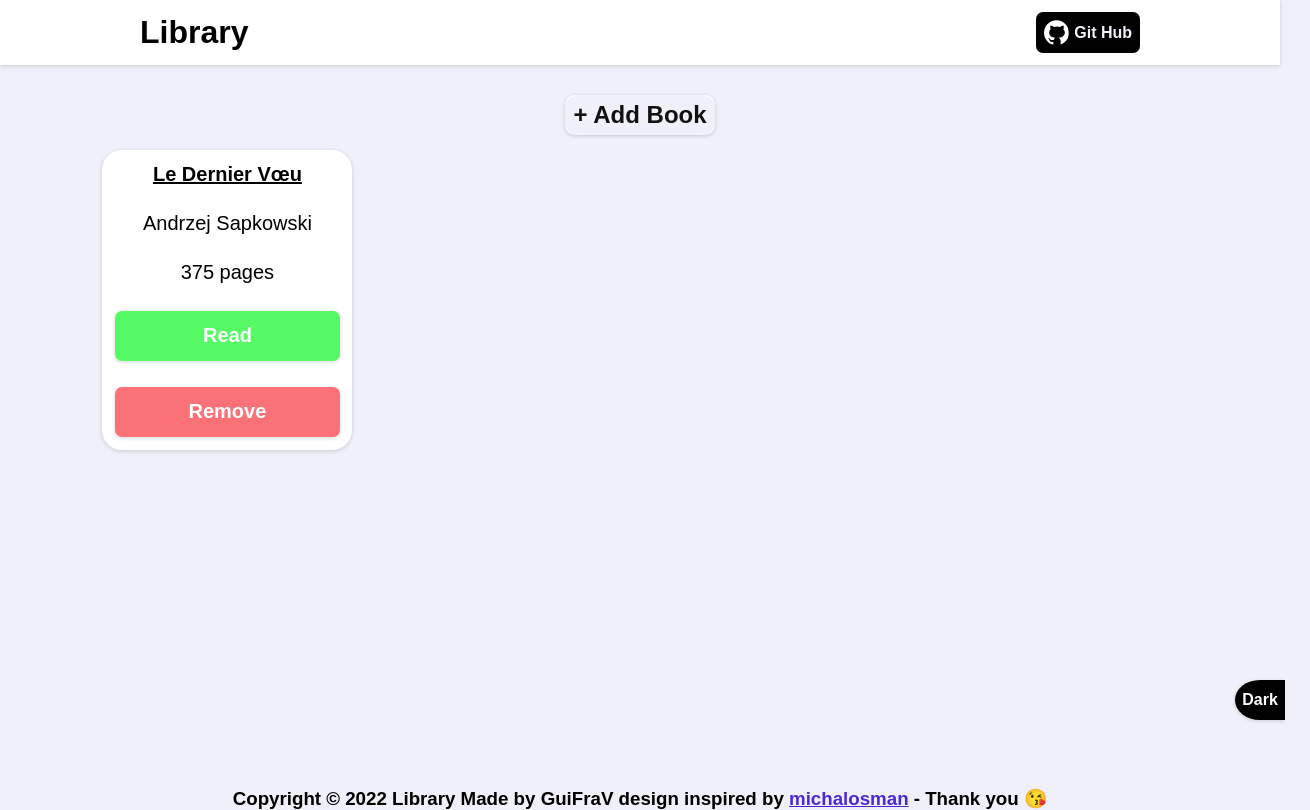
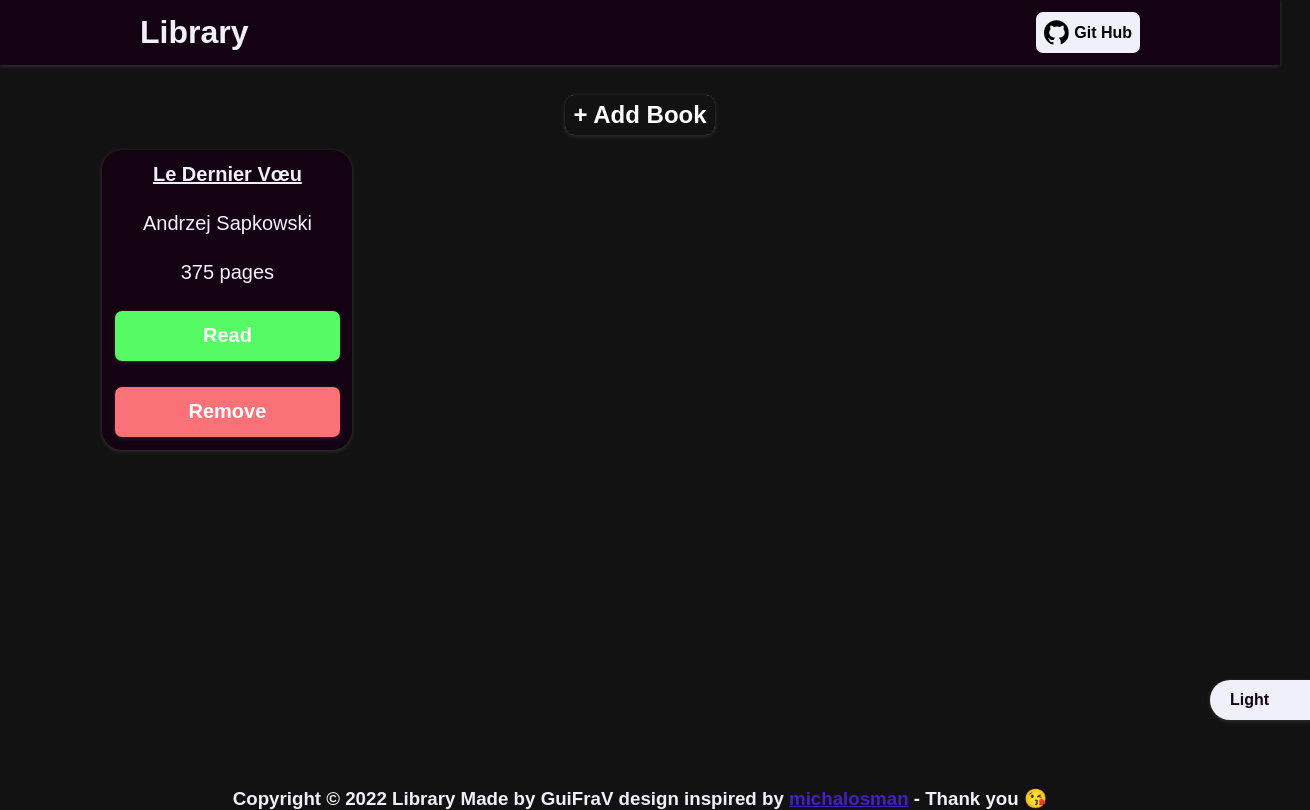
Before and after one commit to GuiFraV/My-Library, a plain HTML site: page index.html in a window 1280 px wide. Both pictures are taken after a click on the element "Dark". Shown: the whole page, 1310 px wide, since content can reach past the window. Drawn offline with Linux system fonts and the light colour scheme.

Commit message:
Add dark mode

```diff
--- a/app.js
+++ b/app.js
@@ -12,17 +12,63 @@ const inputPages = document.querySelector('#pages');
 const inputCheck = document.querySelector('#check');
 const bookGrid = document.querySelector('.bookGrid');
 const book = document.querySelectorAll('.gridBook');
+const lightMode = document.querySelector('.shiftMode');
 
 // Logics
 function changeColor(){
-    a.style.color = 'black';
-    img.style.filter = 'none';
+    const shine = document.querySelector('.shiftMode p').innerHTML;
+    if(shine == 'Dark'){
+        a.style.color = 'black';
+        img.style.filter = 'none';
+    }else{
+        a.style.color = 'white';
+        img.style.filter = 'invert(99%) sepia(0%) saturate(7500%) hue-rotate(188deg) brightness(101%) contrast(101%)';
+    }
 }
 
 function returnColor(){
-    a.style.color = 'white';
-    img.style.filter = 'invert(99%) sepia(0%) saturate(7500%) hue-rotate(188deg) brightness(101%) contrast(101%)';
+    const shine = document.querySelector('.shiftMode p').innerHTML;
+    if(shine == 'Dark'){
+        a.style.color = 'white';
+        img.style.filter = 'invert(99%) sepia(0%) saturate(7500%) hue-rotate(188deg) brightness(101%) contrast(101%)';
+    }else{
+        a.style.color = 'black';
+        img.style.filter = 'none';
+    }
 }
+
+
+function light(){
+
+    let shine = this.firstElementChild.innerHTML;
+    const glow = document.querySelector('.glow-on-hover');
+
+    // We can make a ternary operator for one line
+    // shine == 'Dark' ? this.firstElementChild.innerHTML = 'Light':this.firstElementChild.innerHTML = 'Dark';
+
+    if(shine == 'Dark'){
+        this.firstElementChild.innerHTML = 'Light';
+        document.documentElement.style.setProperty('--white', '#140212');
+        document.documentElement.style.setProperty('--grey', '#121212');
+        document.documentElement.style.setProperty('--black', '#F0F0FA');
+        document.documentElement.style.setProperty('--shadow', 'rgba(255,255,255,0.16) 0px 1px 4px');
+        a.style.color = '#000000';
+        glow.style.color = "#ffffff";
+        img.style.filter = 'none';
+    }else {
+        this.firstElementChild.innerHTML = 'Dark';
+        document.documentElement.style.setProperty('--white', '#ffffff');
+        document.documentElement.style.setProperty('--grey', '#F0F0FA');
+        document.documentElement.style.setProperty('--black', '#000000');
+        document.documentElement.style.setProperty('--shadow', 'rgba(0, 0, 0, 0.16) 0px 1px 4px');
+        a.style.color = '#ffffff';
+        glow.style.color = "#000000";
+        img.style.filter = 'invert(99%) sepia(0%) saturate(7500%) hue-rotate(188deg) brightness(101%) contrast(101%)';
+    }
+
+
+}
+
 
 function openModal(){
     modal.style.display = 'flex';
@@ -154,6 +200,8 @@ button.addEventListener('click', closeModal);
 bookGrid.addEventListener('click', removeBook);
 bookGrid.addEventListener('click', buttonBook);
 modal.addEventListener('click', closeModalDiv);
+lightMode.addEventListener('click', light);
+
 
 // This is for load the 1st containt in my library :) :
 window.addEventListener('DOMContentLoaded', ()=>{
--- a/style.css
+++ b/style.css
@@ -2,6 +2,7 @@
     margin: 0;
     padding: 0;
     box-sizing: border-box;
+    transition: 0.5s;
 }
 
 :root{
@@ -11,6 +12,7 @@
     --blue: #646EEB;
     --grey: #F0F0FA;
     --white: #ffffff;
+    --black: #000000;
     --content-width: 80%;
     --content-width-xl: 90%;
     --radius: 7px;
@@ -34,6 +36,7 @@ body{
 h1{
     cursor: default;
     user-select:none;
+    color: var(--black);
 }
 
 /* Shift Mode Start */
@@ -41,23 +44,29 @@ h1{
     /* border: 1px solid black; */
     position :absolute;
     height: 40px;
-    width: 50px;
-    right: -5px;
+    width: 100px;
+    right: -30px;
     bottom: 10%;
     box-shadow: var(--shadow);
-    border-bottom-left-radius: 50%;
-    border-top-left-radius: 50%;
+    border-bottom-left-radius: 20px;
+    border-top-left-radius: 20px;
     display: flex;
-    justify-content: center;
+    justify-content: start;
     align-items: center;
     cursor: pointer;
-    background-color: black;
+    background-color: var(--black);
 }
 
 .shiftMode p {
     font-size: 1em;
     font-weight: bold;
     color: var(--white);
+    margin-left: 20px;
+}
+
+.shiftMode:hover{
+    right: 0px;
+    transition: 0.5s
 }
 /* Shift Mode End */
 
@@ -75,15 +84,15 @@ h1{
     display: flex;
     align-items: center;
     cursor: pointer;
-    background: black;
+    background: var(--black);
     border-radius: 7px;
     padding: 5px;
-    border: 3px solid black;
+    border: 3px solid var(--black);
     transition: all 0.4s;
 }
 
 .container nav:hover{
-    background-color: white;
+    background-color: var(--white);
 }
 
 .container nav:active{
@@ -91,7 +100,7 @@ h1{
 }
 
 .container a{
-    color: var(--grey);
+    color: #F0F0FA;
     font-weight: bold;
     transition: all 0.4s;
     user-select:none;
@@ -174,7 +183,7 @@ h1{
     background: var(--grey);
     left: 0;
     top: 0;
-    border-radius: 13px;
+    border-radius: 9px;
 }
 
 @keyframes glowing {
@@ -200,6 +209,7 @@ h1{
 form h2{
     font-weight: 900;
     user-select:none;
+    color: var(--black);
 }
 
 .modalCard{
@@ -251,6 +261,7 @@ input[type='checkbox']{
 #read label{
     margin-right: 10px;
     user-select:none;
+    color: var(--black);
 }
 
 .modal button{
@@ -366,6 +377,10 @@ input[type='checkbox']{
     transition: 0.4s;
 }
 
+.gridBook p{
+    color: var(--black);
+}
+
 .gridBook p:first-child{
     font-weight: bold;
     text-decoration: underline;
@@ -384,6 +399,10 @@ footer{
     bottom: -50px;
 }
 
+footer h3{
+    color: var(--black);
+}
+
 footer a {
     color:rgba(70, 32, 207, 0.961);
     text-decoration: underline;
```
